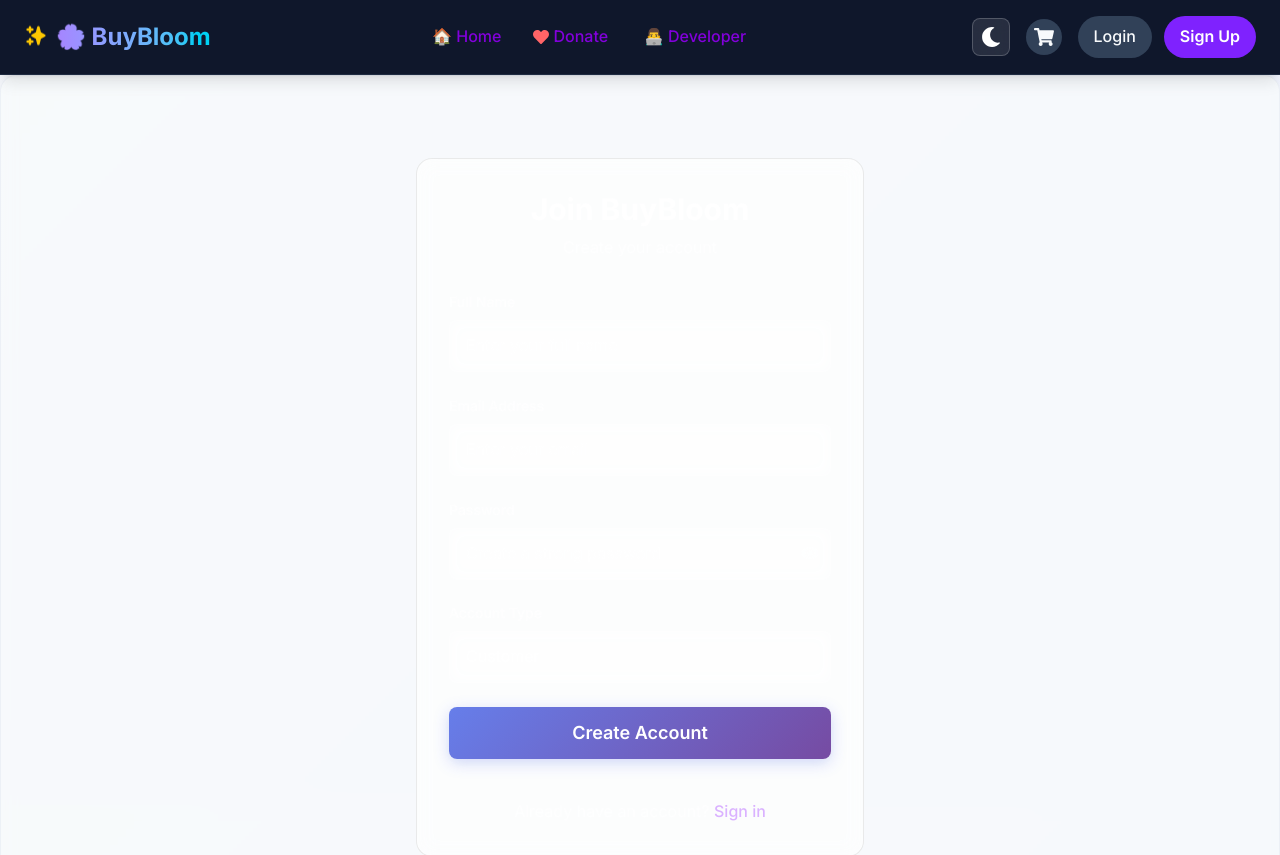
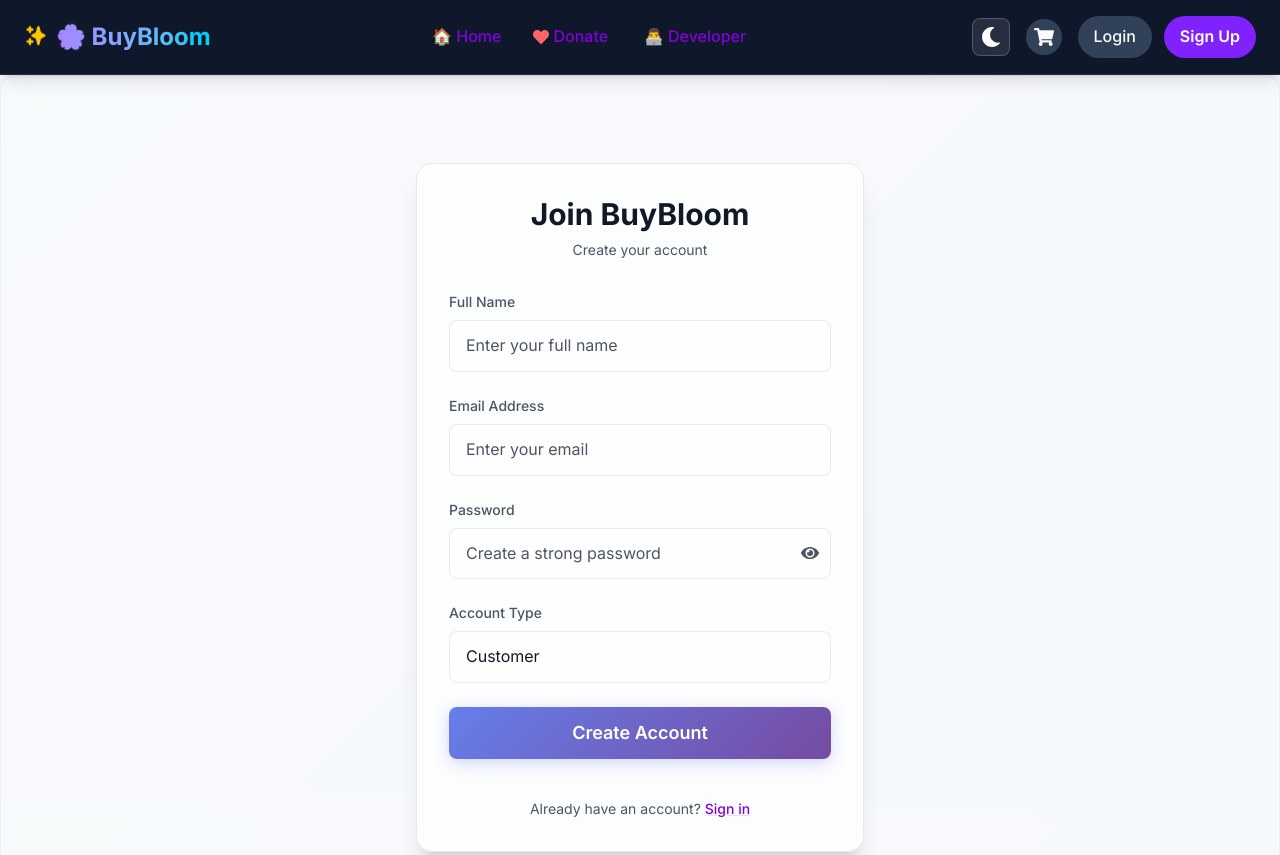
Before and after one commit to mayankrsagar/my_shop, a Next.js app in the folder frontend/: page /signup in a window 1280 px wide. Shown: the top 855 px of the page. Built offline with nearby package versions, Linux system fonts and the light colour scheme; no server answers.

Commit message:
fixed the issue with ui in login and signup

```diff
--- a/frontend/src/app/forgot-password/page.js
+++ b/frontend/src/app/forgot-password/page.js
@@ -1,8 +1,12 @@
 "use client";
-import { useState } from "react";
-import Link from "next/link";
-import axios from "axios";
-import { FaArrowLeft, FaEnvelope } from "react-icons/fa";
+import { useState } from 'react';
+
+import axios from 'axios';
+import Link from 'next/link';
+import {
+  FaArrowLeft,
+  FaEnvelope,
+} from 'react-icons/fa';
 
 export default function ForgotPasswordPage() {
   const [email, setEmail] = useState("");
@@ -39,7 +43,7 @@ export default function ForgotPasswordPage() {
               Forgot Password?
             </h2>
             <p className="text-white/70">
-              Enter your email and we'll send you a reset link
+              {`Enter your email and we'll send you a reset link`}
             </p>
           </div>
 
--- a/frontend/src/app/globals.css
+++ b/frontend/src/app/globals.css
@@ -4,29 +4,25 @@
 :root {
   --background: linear-gradient(135deg, #f5f7fb 0%, #eef2ff 100%);
   --foreground: #111827;
-
   --card-bg: rgba(255, 255, 255, 0.92);
   --glass-bg: rgba(255, 255, 255, 0.6);
-
   --text-primary: #111827;
-  --text-secondary: #4b5563;
-
+  --text-secondary: #4b5563; /* Medium gray for light mode */
   --border-color: rgba(0, 0, 0, 0.08);
 }
 
 /* DARK MODE */
 .dark {
   --background: linear-gradient(135deg, #0f172a 0%, #020617 100%);
-  --foreground: #e5e7eb;
-
+  --foreground: #f3f4f6;
   --card-bg: rgba(15, 23, 42, 0.95);
   --glass-bg: rgba(30, 41, 59, 0.7);
-
-  --text-primary: #f9fafb;
-  --text-secondary: #cbd5f5;
-
+  --text-primary: #ffffff; /* Pure white for dark mode headings */
+  --text-secondary: #94a3b8; /* Lighter slate for dark mode subtext */
   --border-color: rgba(255, 255, 255, 0.12);
 }
+
+/* Rest of your existing CSS remains the same... */
 
 body {
   background: var(--background);
--- a/frontend/src/app/signup/page.js
+++ b/frontend/src/app/signup/page.js
@@ -1,3 +1,4 @@
+// Signup Page - Fixed for Dark & Light Mode
 "use client";
 import {
   useEffect,
@@ -75,10 +76,13 @@ export default function SignupPage() {
 
     try {
       await signup(name.trim(), email, password, role);
-      toast.success('Account created successfully!');
+      toast.success("Account created successfully!");
       router.push("/");
     } catch (err) {
-      const errorMessage = err.response?.data?.error || err.response?.data?.message || "Signup failed";
+      const errorMessage =
+        err.response?.data?.error ||
+        err.response?.data?.message ||
+        "Signup failed";
       toast.error(errorMessage);
       if (err.response?.data?.details) {
         const validationErrors = {};
@@ -97,8 +101,10 @@ export default function SignupPage() {
   if (user) {
     return (
       <div className="min-h-screen flex items-center justify-center">
-        <div className="glass rounded-2xl p-8 border border-white/20">
-          <p className="text-white text-center">Redirecting...</p>
+        <div className="glass rounded-2xl p-8 border shadow-lg">
+          <p className="text-center" style={{ color: "var(--text-primary)" }}>
+            Redirecting...
+          </p>
         </div>
       </div>
     );
@@ -107,101 +113,156 @@ export default function SignupPage() {
   return (
     <div className="min-h-screen flex items-center justify-center py-12 px-4">
       <div className="max-w-md w-full">
-        <div className="glass rounded-2xl p-8 border border-white/20">
+        <div className="glass rounded-2xl p-8 border shadow-xl backdrop-blur-md">
           <div className="text-center mb-8">
-            <h2 className="text-3xl font-bold text-white mb-2">
+            <h2
+              className="text-3xl font-bold mb-2"
+              style={{ color: "var(--text-primary)" }}
+            >
               Join BuyBloom
             </h2>
-            <p className="text-white/70">Create your account</p>
+            <p className="text-sm" style={{ color: "var(--text-secondary)" }}>
+              Create your account
+            </p>
           </div>
 
           <form className="space-y-6" onSubmit={handleSubmit}>
             {errors.general && (
-              <div className="bg-red-500/20 border border-red-400/30 text-red-200 px-4 py-3 rounded-lg backdrop-blur-sm">
+              <div className="bg-red-500/20 border border-red-400/30 text-red-700 dark:text-red-200 px-4 py-3 rounded-lg backdrop-blur-sm">
                 {errors.general}
               </div>
             )}
 
             <div>
-              <label className="block text-sm font-medium text-white/80 mb-2">
+              <label
+                className="block text-sm font-medium mb-2"
+                style={{ color: "var(--text-secondary)" }}
+              >
                 Full Name
               </label>
               <input
                 type="text"
                 required
-                className={`w-full px-4 py-3 bg-white/10 border rounded-lg text-white placeholder-white/50 backdrop-blur-sm focus:outline-none focus:ring-2 focus:ring-purple-400 transition-all ${
-                  errors.name ? "border-red-400/50" : "border-white/20"
-                }`}
+                className={`w-full px-4 py-3 border rounded-lg backdrop-blur-sm focus:outline-none focus:ring-2 focus:ring-purple-400 transition-all ${
+                  errors.name ? "border-red-400/50" : ""
+                } placeholder-[var(--text-secondary)] placeholder-opacity-60`}
+                style={{
+                  background: "var(--glass-bg)",
+                  color: "var(--text-primary)",
+                  borderColor: errors.name ? undefined : "var(--border-color)",
+                }}
                 placeholder="Enter your full name"
                 value={name}
                 onChange={(e) => setName(e.target.value)}
               />
               {errors.name && (
-                <p className="mt-2 text-sm text-red-300">{errors.name}</p>
+                <p className="mt-2 text-sm text-red-600 dark:text-red-300">
+                  {errors.name}
+                </p>
               )}
             </div>
 
             <div>
-              <label className="block text-sm font-medium text-white/80 mb-2">
+              <label
+                className="block text-sm font-medium mb-2"
+                style={{ color: "var(--text-secondary)" }}
+              >
                 Email Address
               </label>
               <input
                 type="email"
                 required
-                className={`w-full px-4 py-3 bg-white/10 border rounded-lg text-white placeholder-white/50 backdrop-blur-sm focus:outline-none focus:ring-2 focus:ring-purple-400 transition-all ${
-                  errors.email ? "border-red-400/50" : "border-white/20"
-                }`}
+                className={`w-full px-4 py-3 border rounded-lg backdrop-blur-sm focus:outline-none focus:ring-2 focus:ring-purple-400 transition-all ${
+                  errors.email ? "border-red-400/50" : ""
+                } placeholder-[var(--text-secondary)] placeholder-opacity-60`}
+                style={{
+                  background: "var(--glass-bg)",
+                  color: "var(--text-primary)",
+                  borderColor: errors.email ? undefined : "var(--border-color)",
+                }}
                 placeholder="Enter your email"
                 value={email}
                 onChange={(e) => setEmail(e.target.value)}
               />
               {errors.email && (
-                <p className="mt-2 text-sm text-red-300">{errors.email}</p>
+                <p className="mt-2 text-sm text-red-600 dark:text-red-300">
+                  {errors.email}
+                </p>
               )}
             </div>
 
             <div className="relative">
-              <label className="block text-sm font-medium text-white/80 mb-2">
+              <label
+                className="block text-sm font-medium mb-2"
+                style={{ color: "var(--text-secondary)" }}
+              >
                 Password
               </label>
               <input
                 type={showPassword ? "text" : "password"}
                 required
-                className={`w-full px-4 py-3 pr-12 bg-white/10 border rounded-lg text-white placeholder-white/50 backdrop-blur-sm focus:outline-none focus:ring-2 focus:ring-purple-400 transition-all ${
-                  errors.password ? "border-red-400/50" : "border-white/20"
-                }`}
+                className={`w-full px-4 py-3 pr-12 border rounded-lg backdrop-blur-sm focus:outline-none focus:ring-2 focus:ring-purple-400 transition-all ${
+                  errors.password ? "border-red-400/50" : ""
+                } placeholder-[var(--text-secondary)] placeholder-opacity-60`}
+                style={{
+                  background: "var(--glass-bg)",
+                  color: "var(--text-primary)",
+                  borderColor: errors.password
+                    ? undefined
+                    : "var(--border-color)",
+                }}
                 placeholder="Create a strong password"
                 value={password}
                 onChange={(e) => setPassword(e.target.value)}
               />
               <button
                 type="button"
-                className="absolute right-3 top-11 text-white/60 hover:text-white transition-colors"
+                className="absolute right-3 top-11 transition-colors"
+                style={{ color: "var(--text-secondary)" }}
                 onClick={() => setShowPassword(!showPassword)}
               >
                 {showPassword ? <FaEyeSlash size={18} /> : <FaEye size={18} />}
               </button>
               {errors.password && (
-                <p className="mt-2 text-sm text-red-300">{errors.password}</p>
+                <p className="mt-2 text-sm text-red-600 dark:text-red-300">
+                  {errors.password}
+                </p>
               )}
             </div>
 
             <div>
-              <label className="block text-sm font-medium text-white/80 mb-2">
+              <label
+                className="block text-sm font-medium mb-2"
+                style={{ color: "var(--text-secondary)" }}
+              >
                 Account Type
               </label>
               <select
-                className="w-full px-4 py-3 bg-white/10 border border-white/20 rounded-lg text-white backdrop-blur-sm focus:outline-none focus:ring-2 focus:ring-purple-400 transition-all"
+                className="w-full px-4 py-3 border rounded-lg backdrop-blur-sm focus:outline-none focus:ring-2 focus:ring-purple-400 transition-all"
+                style={{
+                  background: "var(--glass-bg)",
+                  color: "var(--text-primary)",
+                  borderColor: "var(--border-color)",
+                }}
                 value={role}
                 onChange={(e) => setRole(e.target.value)}
               >
-                <option value="user" className="bg-gray-800 text-white">
+                <option
+                  value="user"
+                  className="bg-white text-gray-900 dark:bg-gray-800 dark:text-white"
+                >
                   Customer
                 </option>
-                <option value="seller" className="bg-gray-800 text-white">
+                <option
+                  value="seller"
+                  className="bg-white text-gray-900 dark:bg-gray-800 dark:text-white"
+                >
                   Seller
                 </option>
-                <option value="admin" className="bg-gray-800 text-white">
+                <option
+                  value="admin"
+                  className="bg-white text-gray-900 dark:bg-gray-800 dark:text-white"
+                >
                   Admin
                 </option>
               </select>
@@ -210,17 +271,17 @@ export default function SignupPage() {
             <button
               type="submit"
               disabled={loading}
-              className="w-full btn-primary py-3 text-lg font-semibold disabled:opacity-50 disabled:cursor-not-allowed"
+              className="w-full btn-primary py-3 text-lg font-semibold rounded-lg transition-all duration-200 transform hover:scale-105 disabled:opacity-50 disabled:cursor-not-allowed disabled:transform-none"
             >
               {loading ? "Creating account..." : "Create Account"}
             </button>
 
             <div className="text-center pt-4">
-              <p className="text-white/70">
+              <p className="text-sm" style={{ color: "var(--text-secondary)" }}>
                 Already have an account?{" "}
                 <Link
                   href="/login"
-                  className="text-purple-300 hover:text-purple-200 font-medium transition-colors"
+                  className="text-purple-700 dark:text-purple-300 hover:text-purple-900 dark:hover:text-purple-200 font-medium transition-colors underline decoration-purple-300/50"
                 >
                   Sign in
                 </Link>
```
Also changed, not shown: frontend/src/app/login/page.js (+78 -30 lines).
